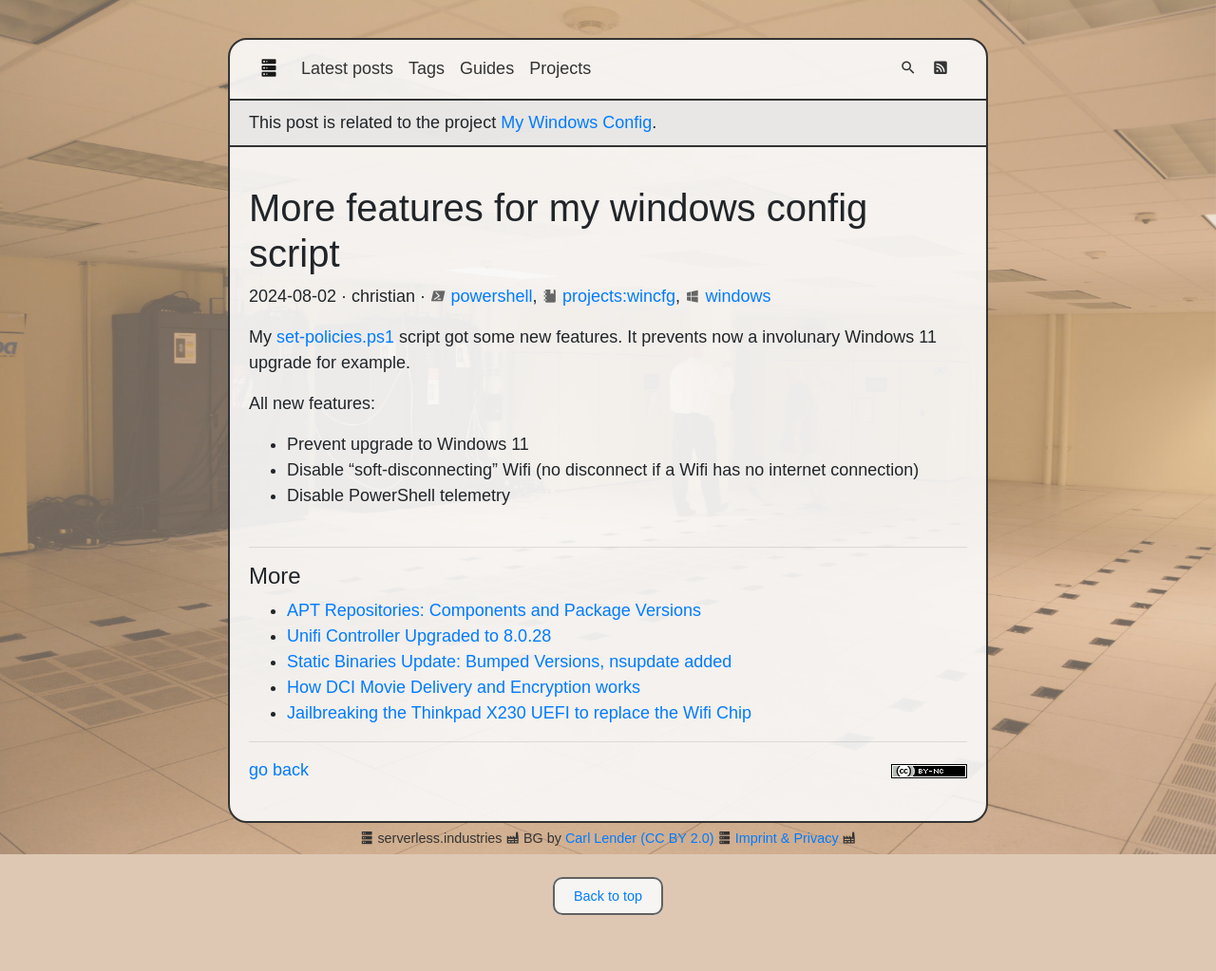
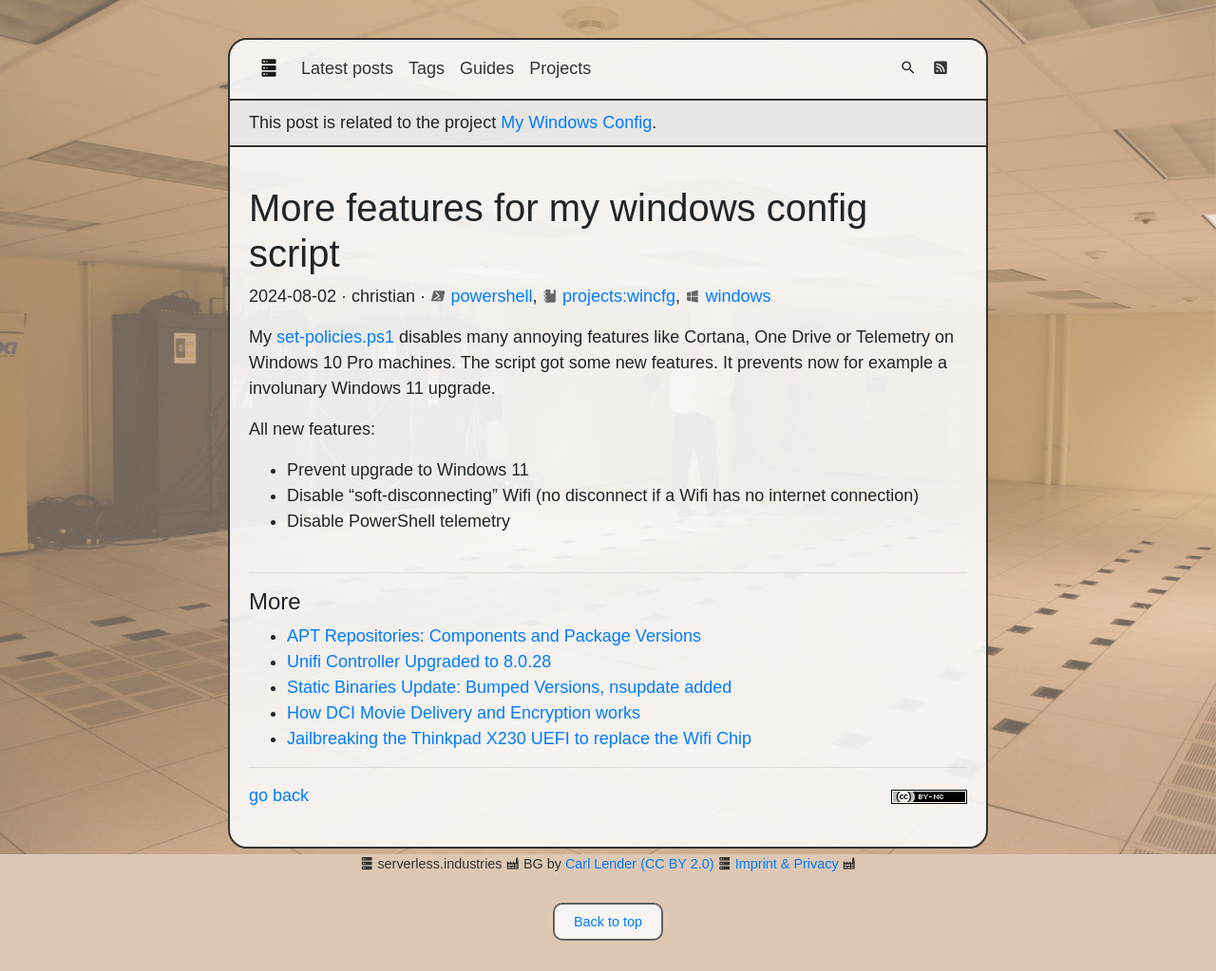
Before and after one commit to perryflynn/serverless.industries, a Jekyll site: the page built from src/_posts/2024/2024-08-02-my-windows-config-update.en.md, in a window 1280 px wide. Shown: the whole page at 95% size. Built offline with Jekyll 4.4.1, drawn with Linux system fonts in a browser that asks for light colours; before the commit the page ends 996 px from its top, so only the background shows below that.

Commit message:
better intro for windows config update post

```diff
--- a/src/_posts/2024/2024-08-02-my-windows-config-update.en.md
+++ b/src/_posts/2024/2024-08-02-my-windows-config-update.en.md
@@ -6,7 +6,8 @@
 ---
 
 My [set-policies.ps1](https://github.com/perryflynn/my-windows-config/blob/main/set-policies.ps1)
-script got some new features. It prevents now a involunary Windows 11 upgrade for example.
+disables many annoying features like Cortana, One Drive or Telemetry on Windows 10 Pro machines.
+The script got some new features. It prevents now for example a involunary Windows 11 upgrade.
 
 All new features:
 
```
